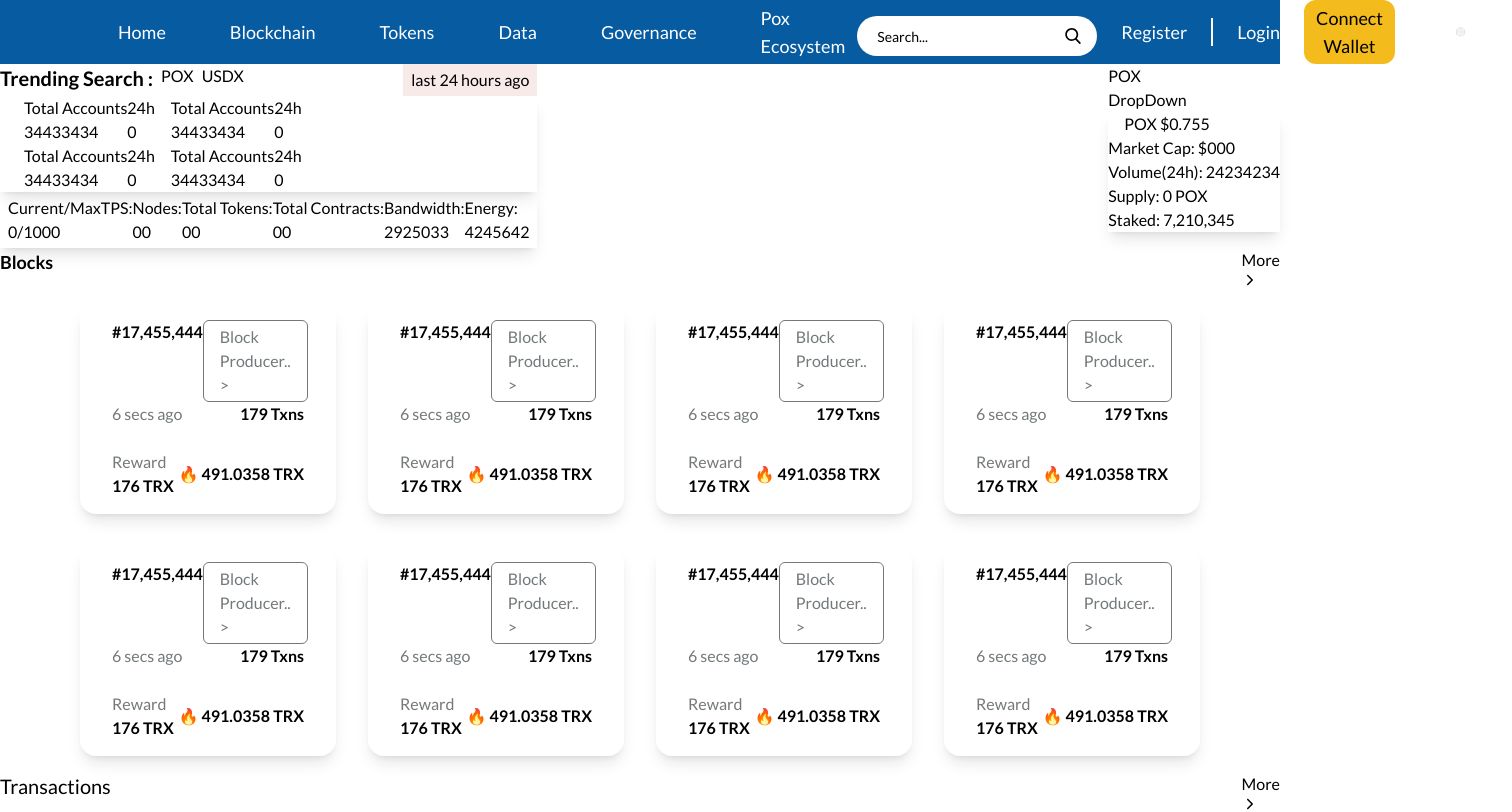
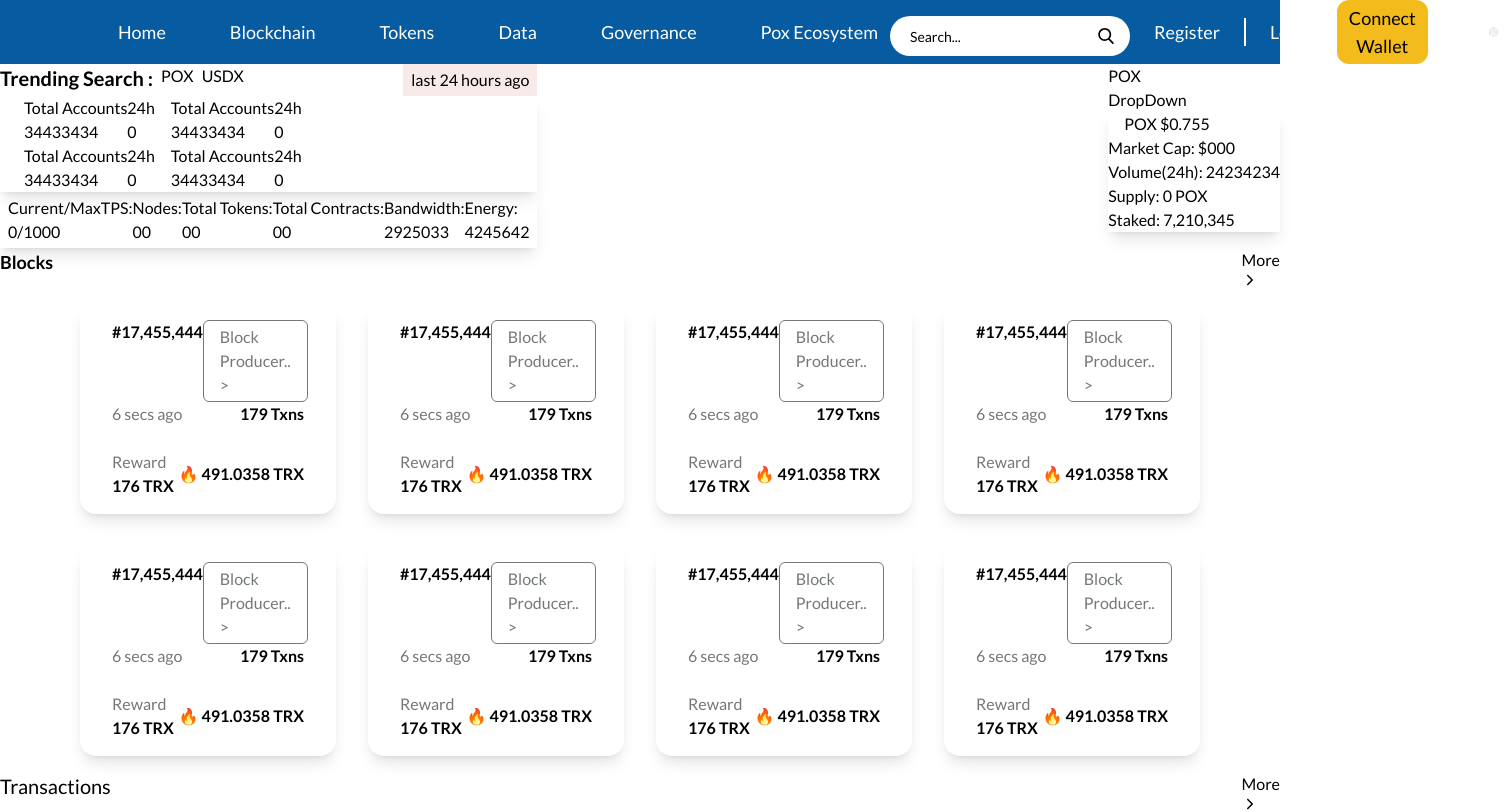
Before and after one commit to PolluxCoin2-0/POX_SCAN, a React (Vite) app: page / in a window 1280 px wide. Shown: the top 812 px of the page, 1512 px wide, since content can reach past the window. Built offline with nearby package versions, Linux system fonts and the light colour scheme.

Commit message:
code pushed

```diff
--- a/src/layout/Navbar.jsx
+++ b/src/layout/Navbar.jsx
@@ -23,7 +23,7 @@ const Navbar = () => {
           return (
             <Link to={`/${formattedKey}`} key={index}>
               <p
-                className={`cursor-pointer ${
+                className={`cursor-pointer whitespace-nowrap ${
                   currentPath === `/${formattedKey}`
                     ? "text-black rounded-3xl bg-dark-yellow px-4 py-1"
                     : "text-white px-3"
```
